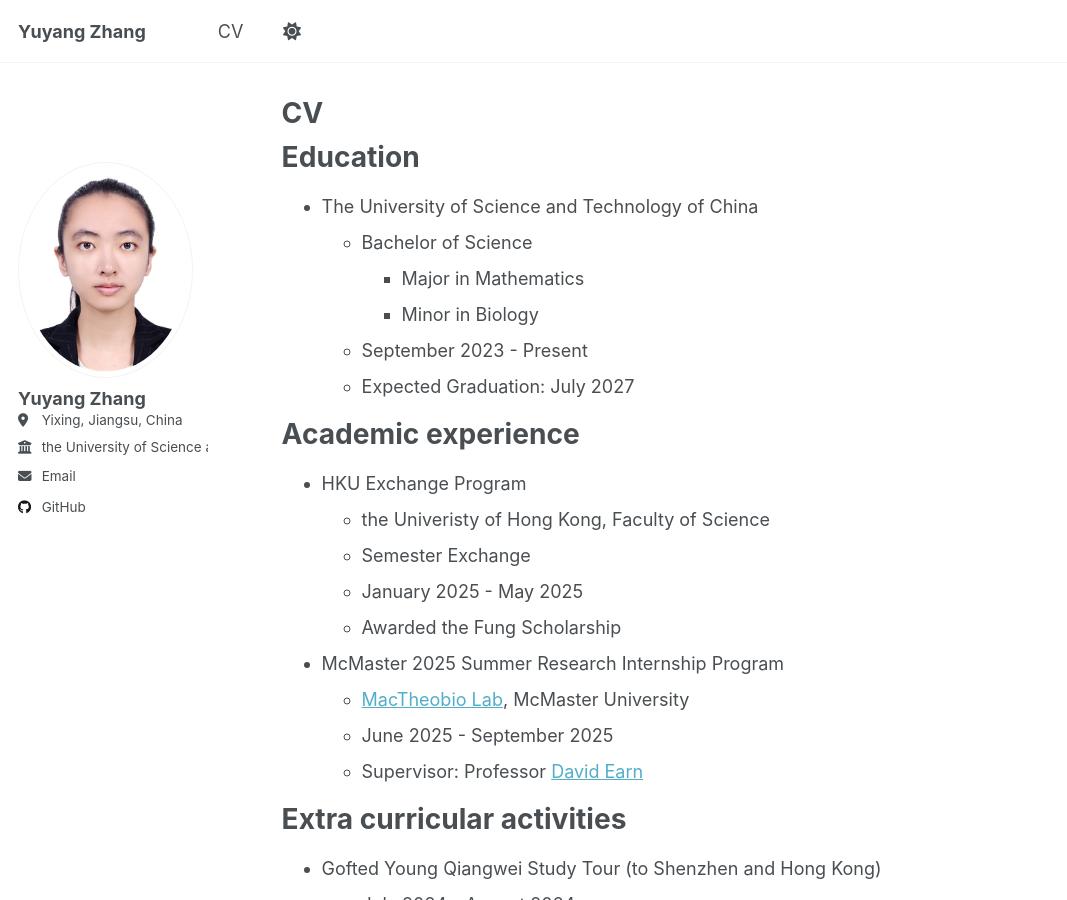
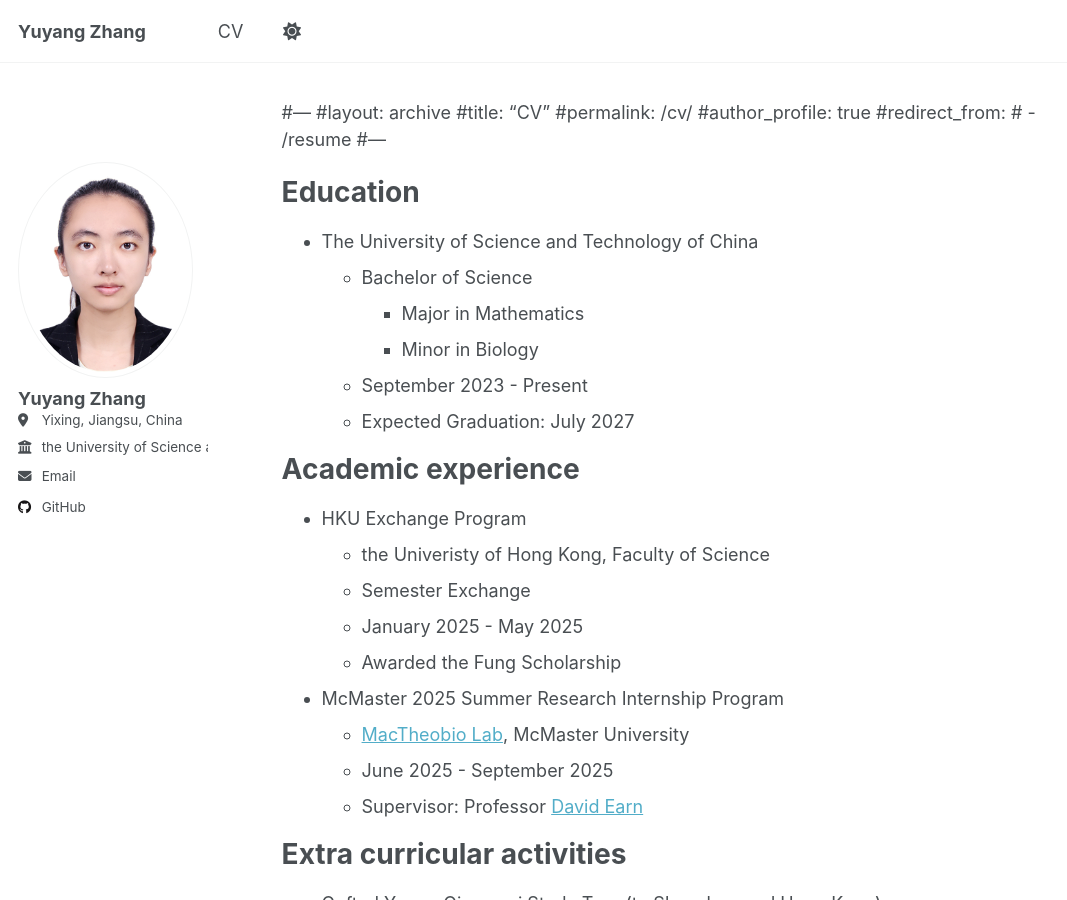
Before and after one commit to yuyangzhang2006/yuyangzhang2006.github.io, a Jekyll site: the page built from _pages/cv.md, in a window 1280 px wide and 900 px high. Shown: the whole window, without its empty margins (0-1067 px from the left). Built offline with Jekyll 4.4.1, drawn with Linux system fonts in a browser that asks for light colours; our own code applies the rules of GitHub Pages for plain Markdown files.

Commit message:
Update cv.md

```diff
--- a/_pages/cv.md
+++ b/_pages/cv.md
@@ -1,11 +1,11 @@
----
-layout: archive
-title: "CV"
-permalink: /cv/
-author_profile: true
-redirect_from:
-  - /resume
----
+#---
+#layout: archive
+#title: "CV"
+#permalink: /cv/
+#author_profile: true
+#redirect_from:
+ # - /resume
+#---
 
 {% include base_path %}
 
```
